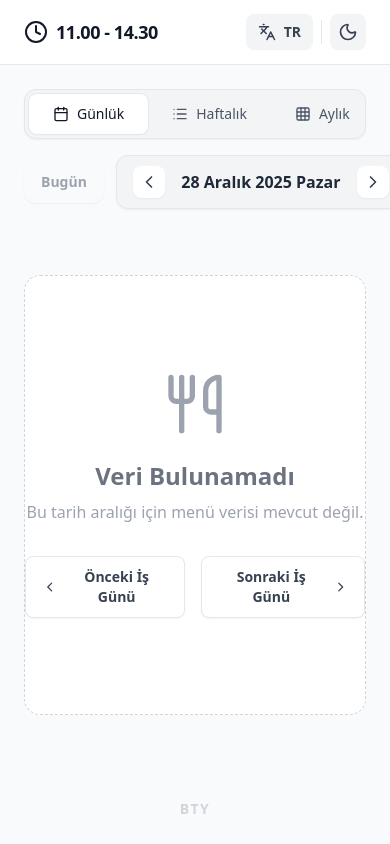
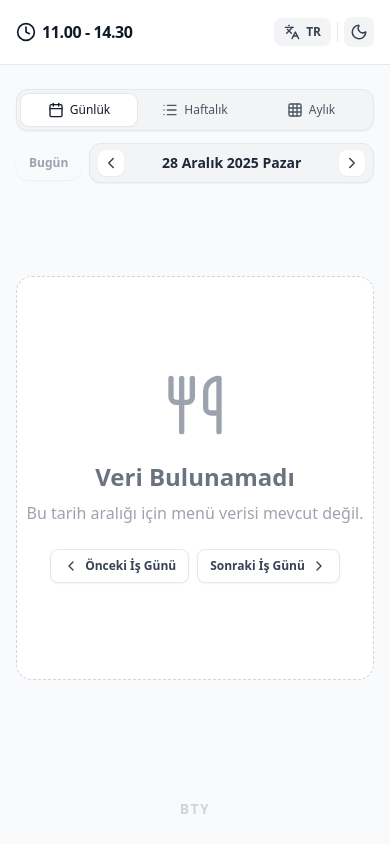
Before and after one commit to bakituna25/yemekhanebaki, a React (Vite) app: page / in a window 390 px wide. Built offline with nearby package versions, Linux system fonts and the light colour scheme.

Commit message:
ui: improve mobile responsiveness and layout spacing across the main dashboard

```diff
--- a/src/App.jsx
+++ b/src/App.jsx
@@ -399,7 +399,7 @@ const getTodayDateString = () => {
 const MealCard = ({ title, item, isVeg = false, toggleAction = null }) => (
   <div
     onClick={toggleAction}
-    className={`flex items-center py-4 border-b border-gray-100 dark:border-slate-700/50 last:border-0 hover:bg-gray-50 dark:hover:bg-slate-800/50 transition-colors px-3 rounded-lg -mx-2 ${toggleAction ? 'cursor-pointer group select-none active:bg-gray-100 dark:active:bg-slate-800' : ''}`}
+    className={`flex items-center py-3 sm:py-4 border-b border-gray-100 dark:border-slate-700/50 last:border-0 hover:bg-gray-50 dark:hover:bg-slate-800/50 transition-colors px-2.5 sm:px-3 rounded-lg -mx-1 sm:-mx-2 ${toggleAction ? 'cursor-pointer group select-none active:bg-gray-100 dark:active:bg-slate-800' : ''}`}
   >
 
     <div className="flex-1 min-w-0 mr-4">
@@ -460,7 +460,7 @@ const DailyMenuCard = ({ menu, isToday, compact = false, expanded = false, isEng
           {texts.todayMenu}
         </div>
       )}
-      <div className={`p-6 sm:p-8 flex flex-col ${expanded ? 'justify-center h-full' : ''}`}>
+      <div className={`p-4 sm:p-6 md:p-8 flex flex-col ${expanded ? 'justify-center h-full' : ''}`}>
         <div className="flex justify-between items-center mb-6 pb-4 border-b border-gray-100 dark:border-slate-700/50">
           <div>
             <h3 className="text-2xl sm:text-3xl font-bold text-gray-900 dark:text-slate-100 mb-1">{dayName}</h3>
@@ -700,42 +700,42 @@ export default function AGUDiningApp() {
   const currentLabels = LABELS[isEnglish ? 'en' : 'tr'];
 
   return (
-    <div className="min-h-screen flex flex-col bg-gray-50 dark:bg-black font-sans text-gray-900 dark:text-slate-200 selection:bg-[#C41230] selection:text-white transition-colors duration-300">
+    <div className="min-h-screen flex flex-col bg-gray-50 dark:bg-black font-sans text-gray-900 dark:text-slate-200 selection:bg-[#C41230] selection:text-white transition-colors duration-300 overflow-x-hidden">
       <header className="bg-white dark:bg-zinc-900 backdrop-blur-md border-b border-gray-200 dark:border-zinc-800 sticky top-0 z-50 transition-colors duration-300">
-        <div className="w-full max-w-[1600px] mx-auto px-6 h-16 flex items-center justify-between">
-          <div className="flex items-center text-gray-900 dark:text-white font-bold text-lg tracking-tight">
-            <Clock className="mr-2" size={24} />
-            <span>11.00 - 14.30</span>
+        <div className="w-full max-w-[1600px] mx-auto px-4 sm:px-6 h-16 flex items-center justify-between">
+          <div className="flex items-center text-gray-900 dark:text-white font-bold text-base sm:text-lg tracking-tight flex-shrink-0">
+            <Clock className="mr-1.5 sm:mr-2 flex-shrink-0" size={20} />
+            <span className="whitespace-nowrap">11.00 - 14.30</span>
           </div>
 
-          <div className="flex items-center space-x-2">
+          <div className="flex items-center space-x-1.5 sm:space-x-2 flex-shrink-0">
             {/* Dil Değiştirme Butonu */}
             <button
               onClick={toggleLanguage}
-              className="flex items-center gap-2 px-3 py-2 rounded-lg text-sm font-semibold bg-gray-100 dark:bg-zinc-800 text-gray-700 dark:text-gray-300 hover:bg-gray-200 dark:hover:bg-zinc-700 transition-colors"
+              className="flex items-center gap-1.5 sm:gap-2 px-2.5 sm:px-3 py-1.5 sm:py-2 rounded-lg text-xs sm:text-sm font-semibold bg-gray-100 dark:bg-zinc-800 text-gray-700 dark:text-gray-300 hover:bg-gray-200 dark:hover:bg-zinc-700 transition-colors flex-shrink-0"
               title={isEnglish ? "Türkçe'ye Geç" : "Switch to English"}
             >
-              <Languages size={18} />
+              <Languages size={16} className="sm:w-[18px] sm:h-[18px]" />
               <span>{isEnglish ? 'EN' : 'TR'}</span>
             </button>
 
-            <div className="w-px h-6 bg-gray-200 dark:bg-zinc-700 mx-1"></div>
+            <div className="w-px h-5 sm:h-6 bg-gray-200 dark:bg-zinc-700 mx-0.5 sm:mx-1 flex-shrink-0"></div>
 
             {/* Tema Değiştirme Butonu */}
             <button
               onClick={toggleDarkMode}
-              className="p-2 rounded-lg bg-gray-100 dark:bg-zinc-800 text-gray-700 dark:text-gray-400 hover:text-gray-900 dark:hover:text-white hover:bg-gray-200 dark:hover:bg-zinc-700 transition-colors"
+              className="p-1.5 sm:p-2 rounded-lg bg-gray-100 dark:bg-zinc-800 text-gray-700 dark:text-gray-400 hover:text-gray-900 dark:hover:text-white hover:bg-gray-200 dark:hover:bg-zinc-700 transition-colors flex-shrink-0"
               aria-label="Toggle Dark Mode"
             >
-              {isDarkMode ? <Sun size={20} /> : <Moon size={20} />}
+              {isDarkMode ? <Sun size={18} className="sm:w-[20px] sm:h-[20px]" /> : <Moon size={18} className="sm:w-[20px] sm:h-[20px]" />}
             </button>
           </div>
         </div>
       </header>
 
-      <main className="flex-1 flex flex-col w-full max-w-[1600px] mx-auto px-6 py-6 sm:py-8">
+      <main className="flex-1 flex flex-col w-full max-w-[1600px] mx-auto px-4 sm:px-6 py-6 sm:py-8">
 
-        <div className="flex flex-col md:flex-row justify-between items-center mb-8 gap-4 w-full">
+        <div className="flex flex-col md:flex-row justify-between items-center mb-6 sm:mb-8 gap-3 sm:gap-4 w-full">
 
           {/* Görünüm Seçici (Daily/Weekly/Monthly) */}
           <div className="flex bg-gray-100 dark:bg-zinc-900 p-1 rounded-xl border border-gray-200 dark:border-zinc-800 w-full md:w-auto shadow-sm">
@@ -747,7 +747,7 @@ export default function AGUDiningApp() {
               <button
                 key={mode.id}
                 onClick={() => setViewMode(mode.id)}
-                className={`flex-1 md:flex-none flex items-center justify-center space-x-2 px-6 py-2.5 rounded-lg text-sm font-medium transition-all ${viewMode === mode.id
+                className={`flex-1 md:flex-none flex items-center justify-center space-x-1.5 sm:space-x-2 px-3 sm:px-6 py-2 sm:py-2.5 rounded-lg text-xs sm:text-sm font-medium transition-all flex-shrink-0 whitespace-nowrap ${viewMode === mode.id
                   ? 'bg-white dark:bg-zinc-700 text-gray-900 dark:text-white shadow-sm ring-1 ring-gray-200 dark:ring-zinc-600'
                   : 'bg-transparent text-gray-600 dark:text-gray-400 hover:text-gray-900 dark:hover:text-gray-200 hover:bg-white/80 dark:hover:bg-zinc-800'
                   }`}
@@ -759,12 +759,12 @@ export default function AGUDiningApp() {
           </div>
 
           {/* Tarih Navigasyonu ve Bugün Butonu */}
-          <div className="flex items-center gap-3 w-full md:w-auto justify-between md:justify-end">
+          <div className="flex items-center gap-2 sm:gap-3 w-full md:w-auto justify-between md:justify-end">
             {/* Bugün Butonu */}
             <button
               onClick={goToToday}
               disabled={isRefDateToday()}
-              className={`px-4 py-2.5 rounded-xl text-sm font-semibold transition-all shadow-sm border ${
+              className={`px-3 sm:px-4 py-2 sm:py-2.5 rounded-xl text-xs sm:text-sm font-semibold transition-all shadow-sm border flex-shrink-0 whitespace-nowrap ${
                 isRefDateToday()
                   ? 'bg-gray-50 dark:bg-zinc-800/50 text-gray-400 dark:text-zinc-600 border-transparent cursor-not-allowed'
                   : 'bg-white dark:bg-zinc-800 text-gray-700 dark:text-gray-300 hover:bg-gray-50 dark:hover:bg-zinc-700 border-gray-200 dark:border-zinc-700 hover:text-gray-900 dark:hover:text-white'
@@ -774,23 +774,23 @@ export default function AGUDiningApp() {
             </button>
 
             {/* Tarih Navigasyonu */}
-            <div className="flex items-center space-x-4 bg-gray-100 dark:bg-zinc-900 px-4 py-2.5 rounded-xl border border-gray-200 dark:border-zinc-800 flex-1 md:flex-none justify-between shadow-sm">
+            <div className="flex items-center space-x-2 sm:space-x-4 bg-gray-100 dark:bg-zinc-900 px-2 sm:px-4 py-1.5 sm:py-2.5 rounded-xl border border-gray-200 dark:border-zinc-800 flex-1 md:flex-none justify-between shadow-sm min-w-0">
               <button
                 onClick={() => changeDate(-1)}
-                className="p-1.5 rounded-lg bg-white dark:bg-zinc-800 hover:bg-gray-50 dark:hover:bg-zinc-700 text-gray-700 dark:text-gray-400 hover:text-gray-900 dark:hover:text-white transition-colors shadow-sm hover:shadow"
+                className="p-1 sm:p-1.5 rounded-lg bg-white dark:bg-zinc-800 hover:bg-gray-50 dark:hover:bg-zinc-700 text-gray-700 dark:text-gray-400 hover:text-gray-900 dark:hover:text-white transition-colors shadow-sm hover:shadow flex-shrink-0"
               >
-                <ChevronLeft size={20} />
+                <ChevronLeft size={18} className="sm:w-[20px] sm:h-[20px]" />
               </button>
 
-              <span className={`text-base font-semibold text-gray-800 dark:text-slate-200 min-w-[160px] text-center ${viewMode === 'monthly' ? 'flex-1' : ''}`}>
+              <span className={`text-sm sm:text-base font-semibold text-gray-800 dark:text-slate-200 min-w-[120px] sm:min-w-[160px] text-center whitespace-nowrap truncate px-1 ${viewMode === 'monthly' ? 'flex-1' : ''}`}>
                 {getNavTitle()}
               </span>
 
               <button
                 onClick={() => changeDate(1)}
-                className="p-1.5 rounded-lg bg-white dark:bg-zinc-800 hover:bg-gray-50 dark:hover:bg-zinc-700 text-gray-700 dark:text-gray-400 hover:text-gray-900 dark:hover:text-white transition-colors shadow-sm hover:shadow"
+                className="p-1 sm:p-1.5 rounded-lg bg-white dark:bg-zinc-800 hover:bg-gray-50 dark:hover:bg-zinc-700 text-gray-700 dark:text-gray-400 hover:text-gray-900 dark:hover:text-white transition-colors shadow-sm hover:shadow flex-shrink-0"
               >
-                <ChevronRight size={20} />
+                <ChevronRight size={18} className="sm:w-[20px] sm:h-[20px]" />
               </button>
             </div>
           </div>
@@ -821,7 +821,7 @@ export default function AGUDiningApp() {
 
                     {/* Hafta Sonu Akıllı Navigasyon */}
                     {viewMode === 'daily' && (currentRefDate.getDay() === 0 || currentRefDate.getDay() === 6) && (
-                      <div className="flex items-center gap-4 mt-8">
+                      <div className="flex items-center gap-2 sm:gap-4 mt-6 sm:mt-8 flex-wrap justify-center">
                         <button
                           onClick={() => {
                             const newDate = new Date(currentRefDate);
@@ -829,10 +829,10 @@ export default function AGUDiningApp() {
                             newDate.setDate(newDate.getDate() - (newDate.getDay() === 6 ? 1 : 2));
                             setCurrentRefDate(newDate);
                           }}
-                          className="flex items-center gap-2 px-4 py-2.5 bg-white dark:bg-zinc-800 rounded-lg shadow-sm border border-gray-200 dark:border-zinc-700 text-gray-700 dark:text-gray-400 hover:text-[#C41230] dark:hover:text-red-400 hover:border-[#C41230]/30 dark:hover:border-red-400/30 transition-all"
+                          className="flex items-center gap-1.5 sm:gap-2 px-3 sm:px-4 py-2 sm:py-2.5 bg-white dark:bg-zinc-800 rounded-lg shadow-sm border border-gray-200 dark:border-zinc-700 text-gray-700 dark:text-gray-400 hover:text-[#C41230] dark:hover:text-red-400 hover:border-[#C41230]/30 dark:hover:border-red-400/30 transition-all flex-shrink-0"
                         >
                           <ChevronLeft size={16} />
-                          <span className="text-sm font-semibold">{currentLabels.prevWorkday}</span>
+                          <span className="text-xs sm:text-sm font-semibold whitespace-nowrap">{currentLabels.prevWorkday}</span>
                         </button>
                         <button
                           onClick={() => {
@@ -841,9 +841,9 @@ export default function AGUDiningApp() {
                             newDate.setDate(newDate.getDate() + (newDate.getDay() === 6 ? 2 : 1));
                             setCurrentRefDate(newDate);
                           }}
-                          className="flex items-center gap-2 px-4 py-2.5 bg-white dark:bg-zinc-800 rounded-lg shadow-sm border border-gray-200 dark:border-zinc-700 text-gray-700 dark:text-gray-400 hover:text-[#C41230] dark:hover:text-red-400 hover:border-[#C41230]/30 dark:hover:border-red-400/30 transition-all"
+                          className="flex items-center gap-1.5 sm:gap-2 px-3 sm:px-4 py-2 sm:py-2.5 bg-white dark:bg-zinc-800 rounded-lg shadow-sm border border-gray-200 dark:border-zinc-700 text-gray-700 dark:text-gray-400 hover:text-[#C41230] dark:hover:text-red-400 hover:border-[#C41230]/30 dark:hover:border-red-400/30 transition-all flex-shrink-0"
                         >
-                          <span className="text-sm font-semibold">{currentLabels.nextWorkday}</span>
+                          <span className="text-xs sm:text-sm font-semibold whitespace-nowrap">{currentLabels.nextWorkday}</span>
                           <ChevronRight size={16} />
                         </button>
                       </div>
```
